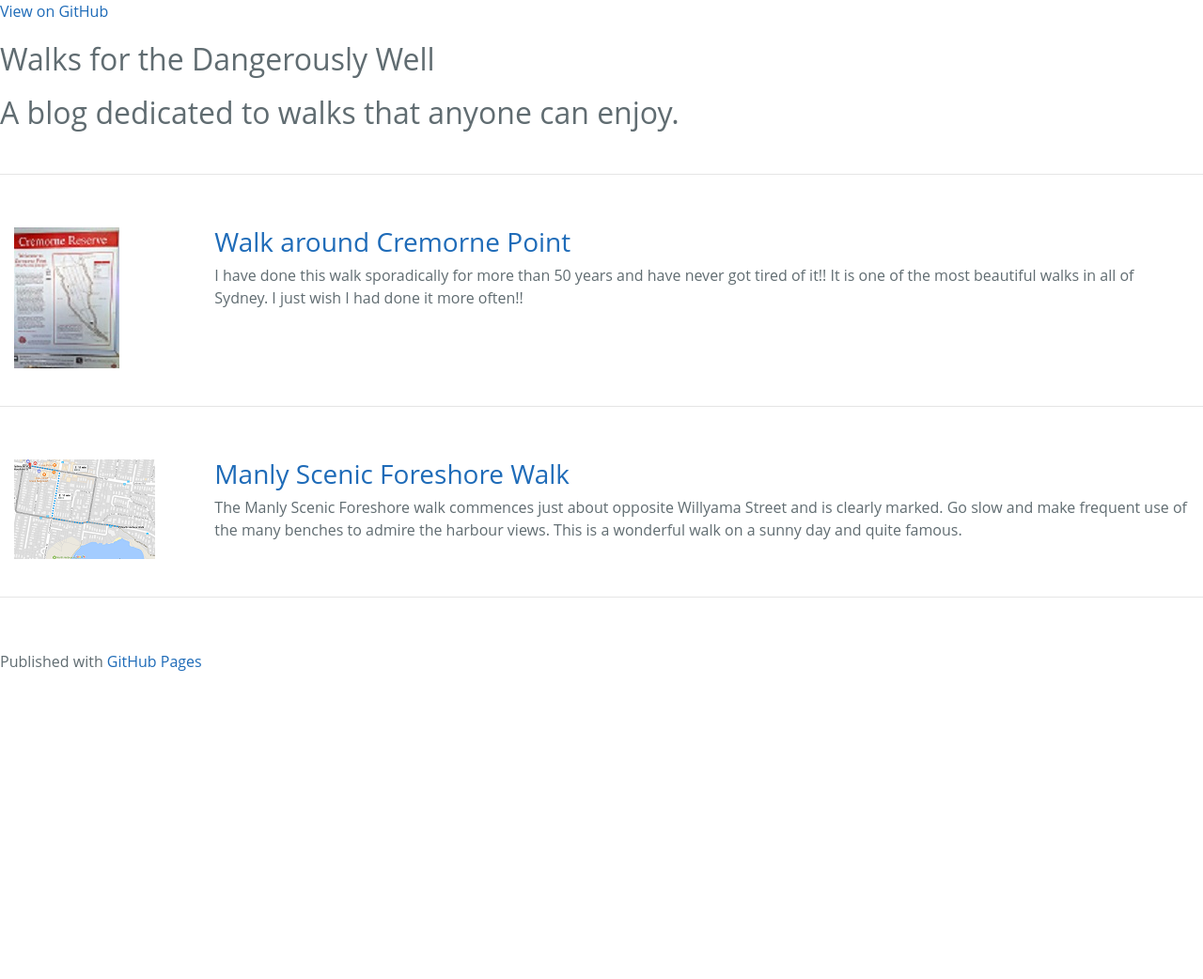
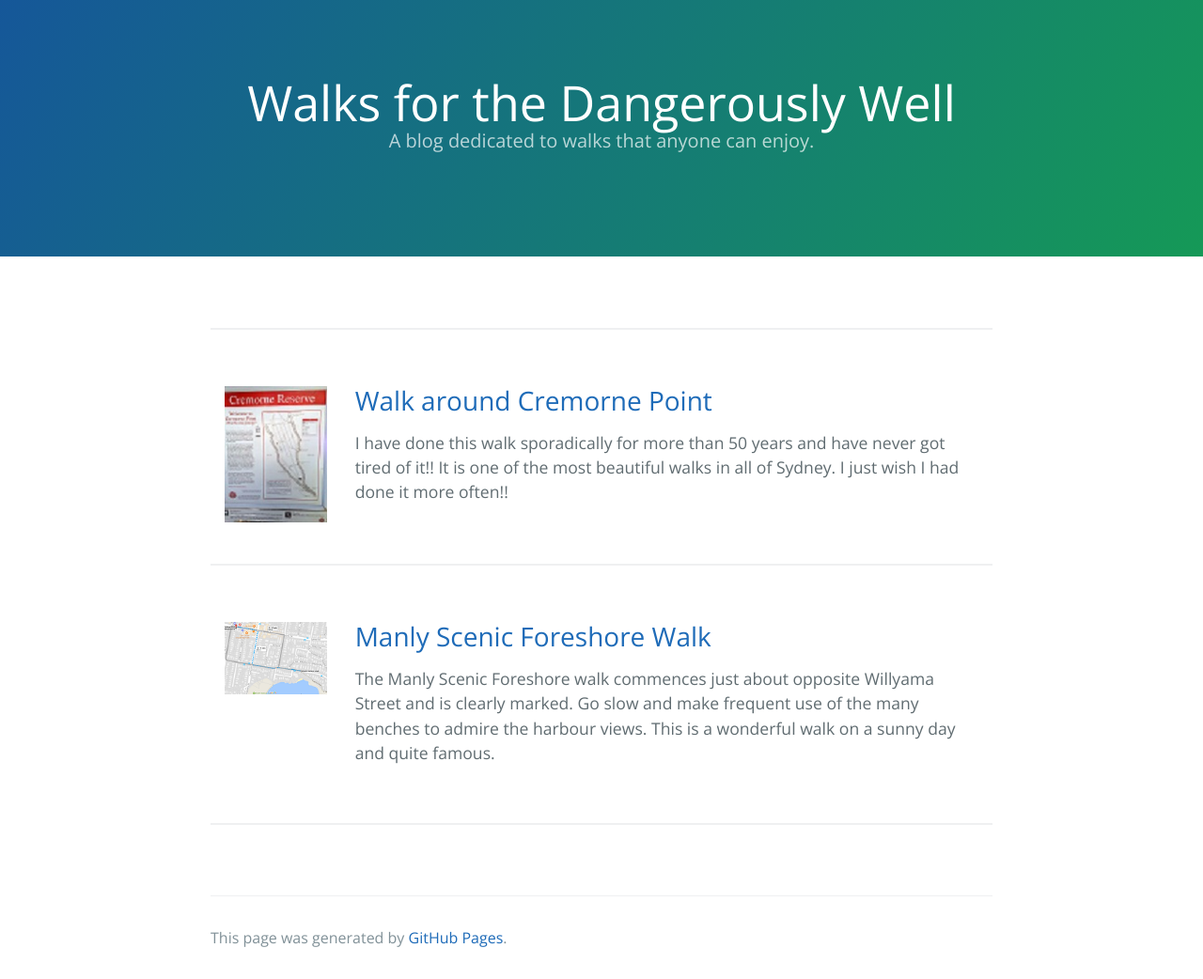
Before and after one commit to janet1405/janet1405.github.io, a Jekyll site: the page built from index.md, in a window 1280 px wide. Shown: the whole page at 94% size. Built offline with Jekyll 4.4.1, drawn with Linux system fonts in a browser that asks for light colours; before the commit the page ends 900 px from its top, so only the background shows below that.

Commit message:
Update default.html

```diff
--- a/_layouts/default.html
+++ b/_layouts/default.html
@@ -1,52 +1,41 @@
 <!DOCTYPE html>
 <html lang="{{ site.lang | default: "en-US" }}">
-
   <head>
-    <meta charset='utf-8'>
-    <meta http-equiv="X-UA-Compatible" content="chrome=1">
-    <meta name="viewport" content="width=device-width,maximum-scale=2">
-    <meta name="description" content="{{ site.title | default: site.github.repository_name }} : {{ site.description | default: site.github.project_tagline }}">
+    <meta charset="UTF-8">
+    <meta name="description" content="{{ page.description | default: site.description | default: site.github.project_tagline }}"/>
+    <meta name="viewport" content="width=device-width, initial-scale=1">
+    <meta name="theme-color" content="#157878">
+    <link href='https://fonts.googleapis.com/css?family=Open+Sans:400,700' rel='stylesheet' type='text/css'>
     <link rel="stylesheet" href="https://maxcdn.bootstrapcdn.com/bootstrap/4.0.0-beta/css/bootstrap.min.css" integrity="sha384-/Y6pD6FV/Vv2HJnA6t+vslU6fwYXjCFtcEpHbNJ0lyAFsXTsjBbfaDjzALeQsN6M" crossorigin="anonymous">
-    <link rel="stylesheet" type="text/css" media="screen" href="{{ '/assets/css/style.css?v=' | append: site.github.build_revision | relative_url }}">
+    <link rel="stylesheet" href="{{ '/assets/css/style.css?v=' | append: site.github.build_revision | relative_url }}">
+    <link rel="shortcut icon" href="/assets/img/icons/favicon/favicon.ico" type="image/x-icon">
+    <link rel="icon" href="/assets/img/icons/favicon/favicon.ico" type="image/x-icon">
     {% include favicon.html %}
     {% seo %}
   </head>
+  <body>
+    <section class="page-header">
+      <h1 class="project-name">{{ site.title | default: site.github.repository_name }}</h1>
+      <h2 class="project-tagline">{{ site.description | default: site.github.project_tagline }}</h2>
+      {% if site.github.is_project_page %}
+        <a href="{{ site.github.repository_url }}" class="btn">View on GitHub</a>
+      {% endif %}
+      {% if site.show_downloads %}
+        <a href="{{ site.github.zip_url }}" class="btn">Download .zip</a>
+        <a href="{{ site.github.tar_url }}" class="btn">Download .tar.gz</a>
+      {% endif %}
+    </section>
 
-  <body>
+    <section class="main-content">
+      {{ content }}
 
-    <!-- HEADER -->
-    <div id="header_wrap" class="outer">
-        <header class="inner">
-          <a id="forkme_banner" href="{{ site.github.repository_url }}">View on GitHub</a>
-
-          <h1 id="project_title">{{ site.title | default: site.github.repository_name }}</h1>
-          <h2 id="project_tagline">{{ site.description | default: site.github.project_tagline }}</h2>
-
-          {% if site.show_downloads %}
-            <section id="downloads">
-              <a class="zip_download_link" href="{{ site.github.zip_url }}">Download this project as a .zip file</a>
-              <a class="tar_download_link" href="{{ site.github.tar_url }}">Download this project as a tar.gz file</a>
-            </section>
-          {% endif %}
-        </header>
-    </div>
-
-    <!-- MAIN CONTENT -->
-    <div id="main_content_wrap" class="outer">
-      <section id="main_content" class="inner">
-        {{ content }}
-      </section>
-    </div>
-
-    <!-- FOOTER  -->
-    <div id="footer_wrap" class="outer">
-      <footer class="inner">
+      <footer class="site-footer">
         {% if site.github.is_project_page %}
-        <p class="copyright">{{ site.title | default: site.github.repository_name }} maintained by <a href="{{ site.github.owner_url }}">{{ site.github.owner_name }}</a></p>
+          <span class="site-footer-owner"><a href="{{ site.github.repository_url }}">{{ site.github.repository_name }}</a> is maintained by <a href="{{ site.github.owner_url }}">{{ site.github.owner_name }}</a>.</span>
         {% endif %}
-        <p>Published with <a href="https://pages.github.com">GitHub Pages</a></p>
+        <span class="site-footer-credits">This page was generated by <a href="https://pages.github.com">GitHub Pages</a>.</span>
       </footer>
-    </div>
+    </section>
 
     {% if site.google_analytics %}
       <script type="text/javascript">
@@ -54,6 +43,7 @@
         (i[r].q=i[r].q||[]).push(arguments)},i[r].l=1*new Date();a=s.createElement(o),
         m=s.getElementsByTagName(o)[0];a.async=1;a.src=g;m.parentNode.insertBefore(a,m)
         })(window,document,'script','//www.google-analytics.com/analytics.js','ga');
+
         ga('create', '{{ site.google_analytics }}', 'auto');
         ga('send', 'pageview');
       </script>
```
